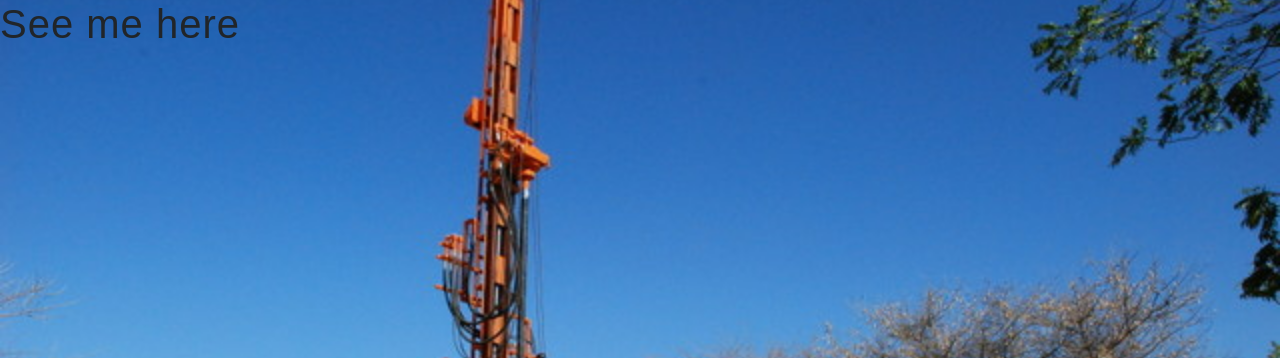
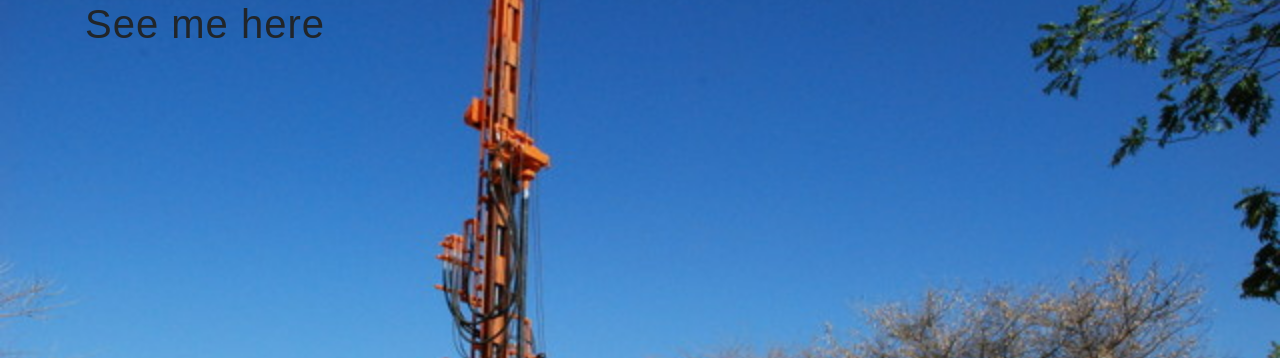
Before and after one commit to siegfred14/strataAndStructuresLtd, a Django app: page / in a window 1280 px wide. Shown: the part 62-420 px from the top of the page. Run offline with Django 4.2, Linux system fonts and the light colour scheme; some libraries are stand-ins or nearby versions.

Commit message:
body skin added

```diff
--- a/coreApp/templates/base.html
+++ b/coreApp/templates/base.html
@@ -46,9 +46,10 @@
       </div>
     </nav>
 
-    {% block content %}{% endblock %}
-
-    <div></div>
+    <div class="container">
+      {% block content %}{% endblock %}
+      <div class="footer"></div>
+    </div>
 
     <script
       src="https://stackpath.bootstrapcdn.com/bootstrap/4.4.1/js/bootstrap.min.js"
```
